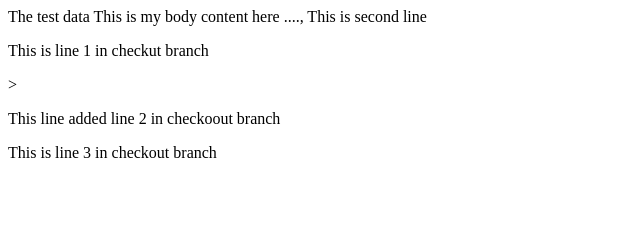
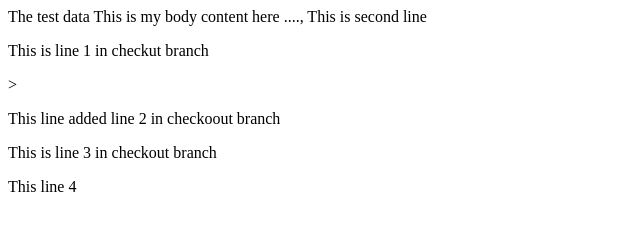
Before and after one commit to shankarpet/jun, a plain HTML site: page myProjectDir/index.html in a window 1280 px wide. Shown: the full height of the page, 0-640 px from the left. Drawn offline with Linux system fonts and the light colour scheme.

Commit message:
in index master line 4 added

```diff
--- a/myProjectDir/index.html
+++ b/myProjectDir/index.html
@@ -17,6 +17,6 @@
  	 <p>This is line 1 in checkut branch</p>>
 		<p>This line added line 2 in checkoout branch</p>
 		<p>This is line 3 in checkout branch</p>
-
+		<p>This line 4 </p>
 	</body>
 </HTML>
```
